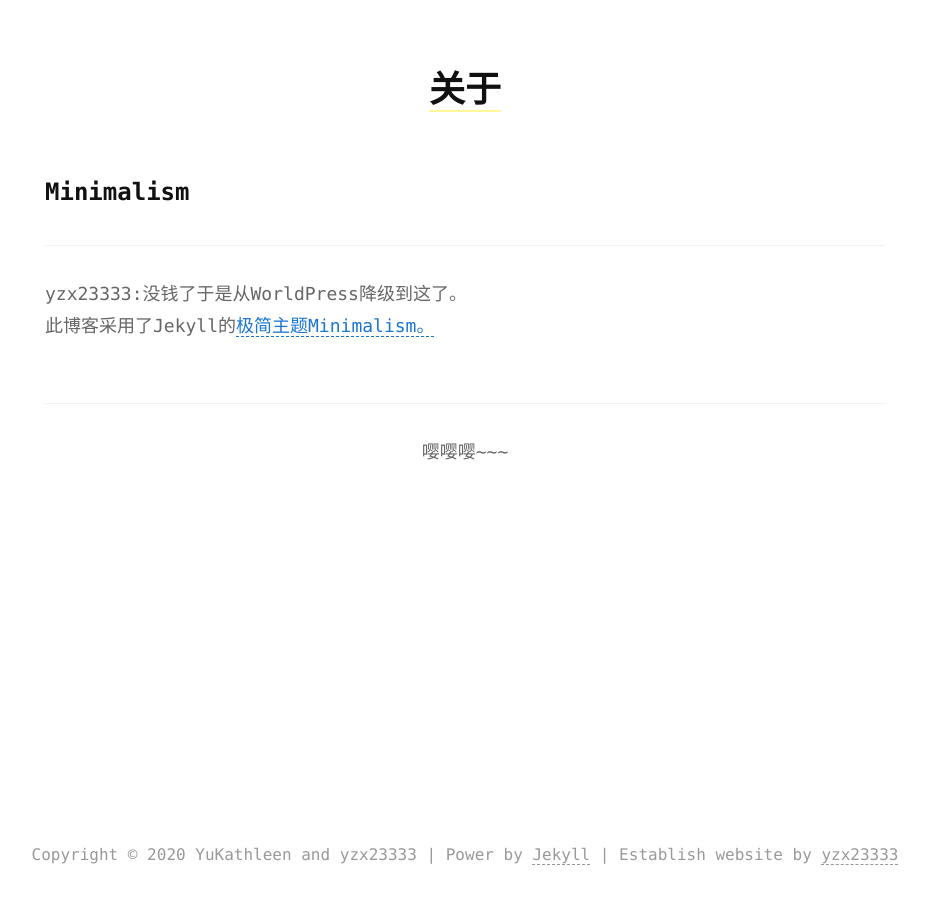
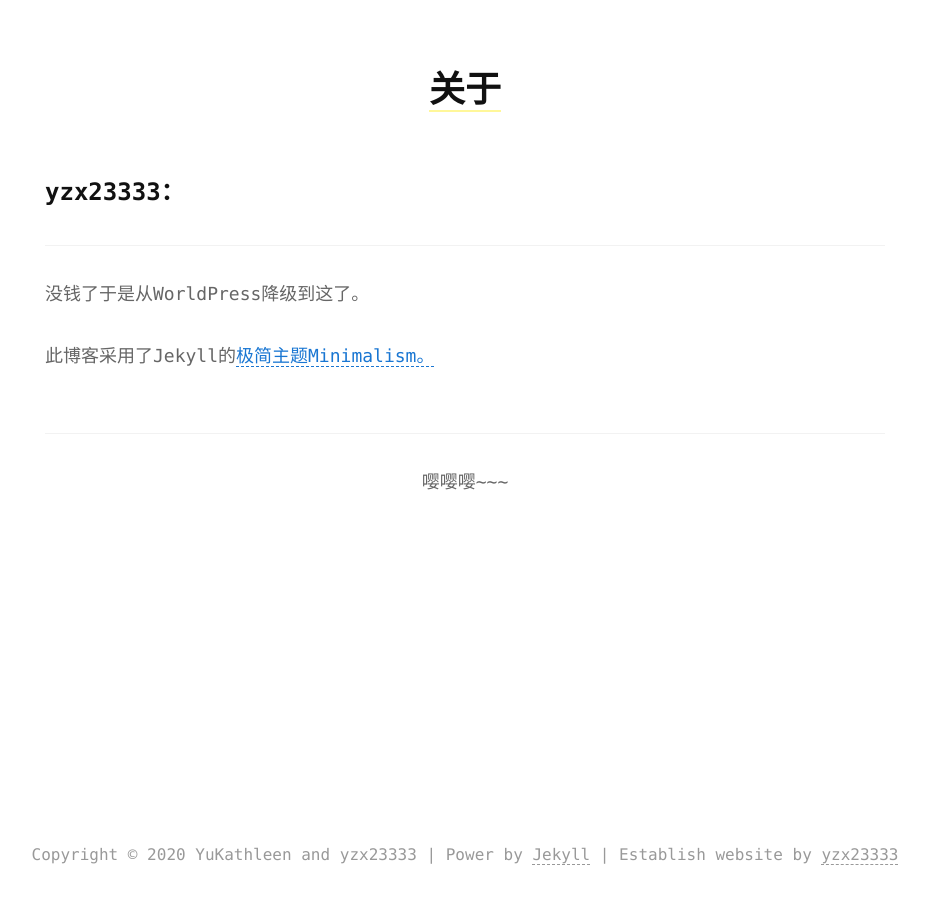
Before and after one commit to YuKathleen/YuKathleen.github.io, a Jekyll site: the page built from about.md, in a window 1280 px wide. Shown: the whole page, without its empty margins (175-1104 px from the left). Built offline with Jekyll 4.4.1, drawn with Linux system fonts in a browser that asks for light colours.

Commit message:
更新 about.md

```diff
--- a/about.md
+++ b/about.md
@@ -4,9 +4,10 @@ title: 关于
 reward: false
 ---
 
-### Minimalism
+### yzx23333：
 
 ---
 
-yzx23333:没钱了于是从WorldPress降级到这了。
+没钱了于是从WorldPress降级到这了。
+
 此博客采用了Jekyll的[极简主题Minimalism。](https://github.com/showzeng/minimalism)
```
